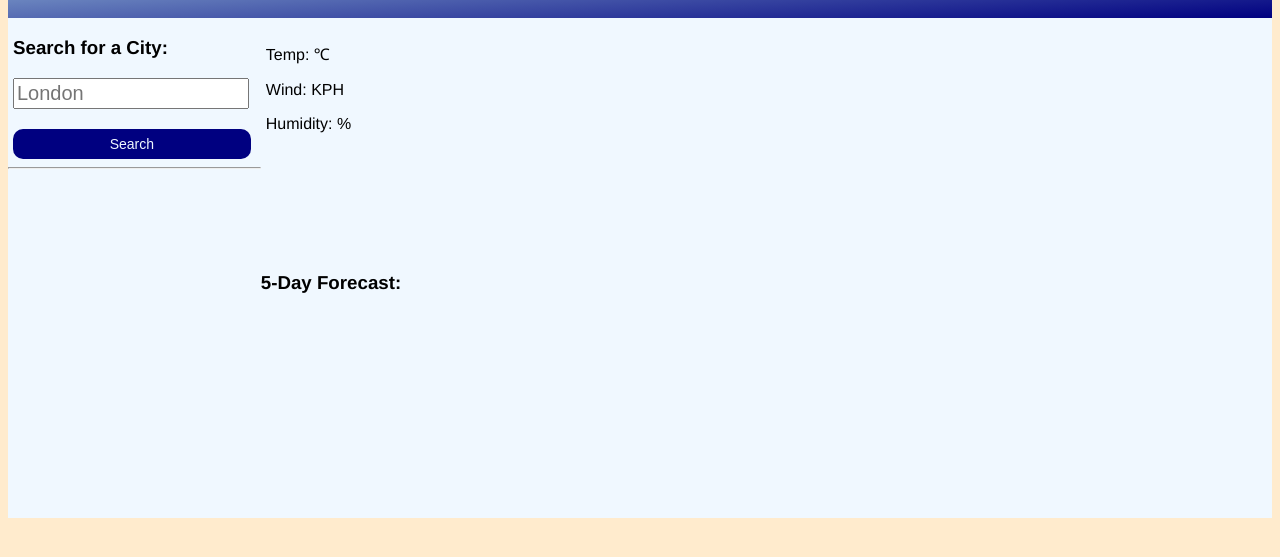
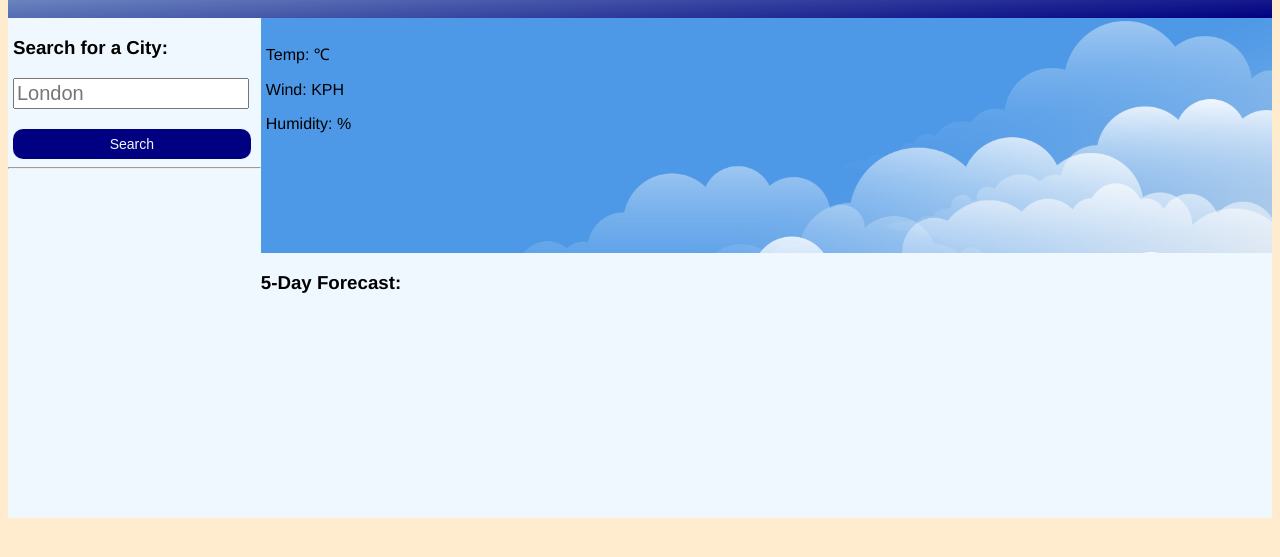
Before and after one commit to Michalous/weather-dashboard, a plain HTML site: page index.html in a window 1280 px wide. Shown: the part 95-652 px from the top of the page. Drawn offline with nearby package versions, Linux system fonts and the light colour scheme; no server answers.

Commit message:
path to image updated

```diff
--- a/assets/css/styles.css
+++ b/assets/css/styles.css
@@ -74,7 +74,7 @@ body {
     padding: 5px;
     width: 100%;
     height: 45%;
-    background-image: url("./assets/gorgeous-clouds-background-with-blue-sky-design/25501.jpg");
+    background-image: url("../gorgeous-clouds-background-with-blue-sky-design/25501.jpg");
     background-size: cover;
     background-position: center;
 }
```
